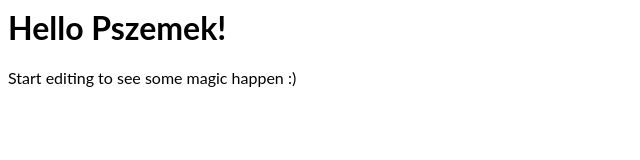
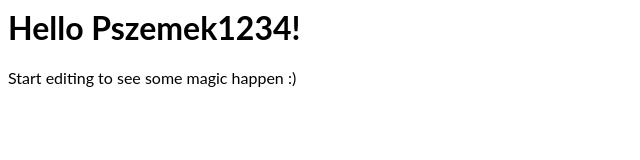
Before and after one commit to bilinskip/Angular-tutorial, an Angular app: page / in a window 1280 px wide. Shown: the top 160 px of the page, without its empty margins (0-640 px from the left). Built offline with nearby package versions, Linux system fonts and the light colour scheme.

Commit message:
App component modified

```diff
--- a/src/app/app.component.ts
+++ b/src/app/app.component.ts
@@ -6,5 +6,5 @@ import { Component } from '@angular/core';
   styleUrls: [ './app.component.css' ]
 })
 export class AppComponent  {
-  name = 'Pszemek';
+  name = 'Pszemek1234';
 }
```
